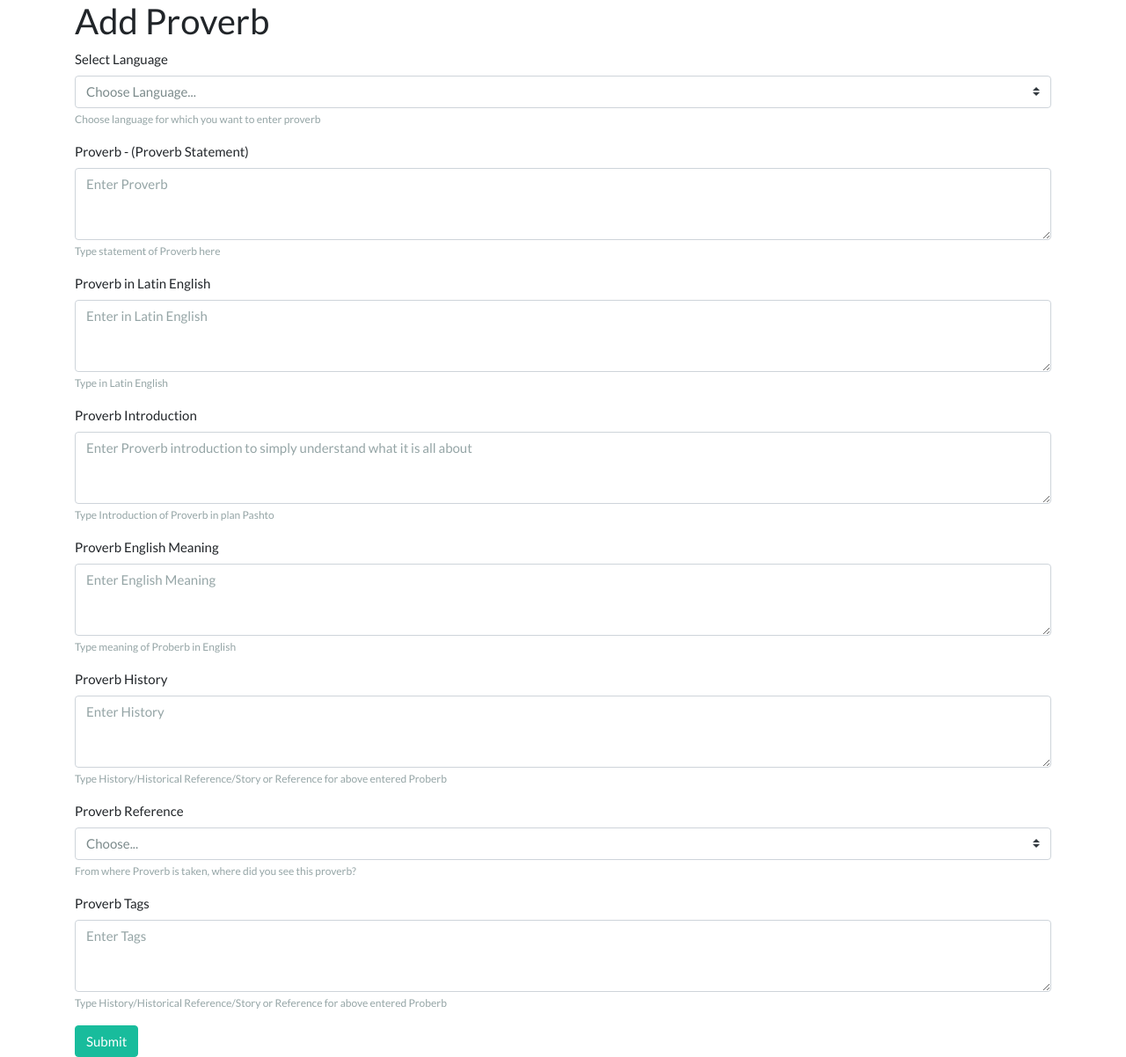
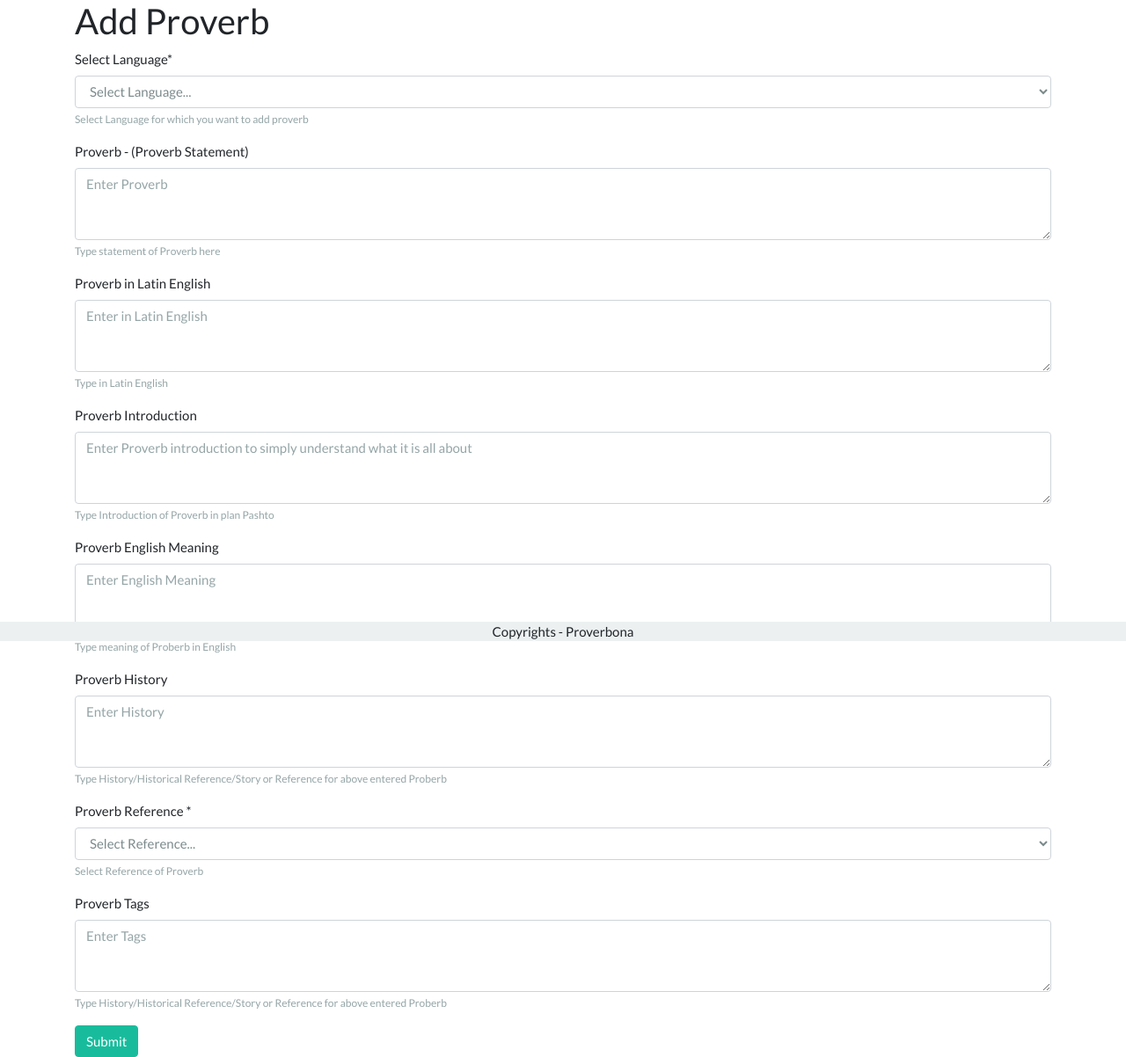
Before and after one commit to fWd82/Proverbona1, a CodeIgniter app: page /proverbona1/dashboard/add_proverb in a window 1280 px wide. Shown: the part 71-1273 px from the top of the page at 88% size. Run offline with CodeIgniter, Linux system fonts and the light colour scheme; a user stored in the database is signed in; data comes from the database, SQL or seed files in the repository.

Commit message:
Fetching Proverbs

```diff
--- a/application/controllers/Dashboard.php
+++ b/application/controllers/Dashboard.php
@@ -7,14 +7,27 @@
     }
 
     public function add_proverb(){
-        $this->load->view('admin/add_proverb');
+        $this->load->model('Proverbs_model');
+        $this->load->model('User_model');
+
+
+        $data['user_lang'] = $this -> User_model -> get_lang();
+        $data['dd_reference'] = $this -> Proverbs_model -> get_reference();
+
+        $this->load->view('admin/add_proverb', $data);
     }
 
     public function insert_proverb(){
+
         // echo "Reached Insert Proverb";
         // $this->load->view('admin/add_proverb');
         $this->load->library('form_validation');
         $this->load->library('session');
+
+        $this->load->model('Proverbs_model');
+        $this->load->model('User_model');
+        $data['user_lang'] = $this -> User_model -> get_lang();
+        $data['dd_reference'] = $this -> Proverbs_model -> get_reference();
 
 		$this->form_validation->set_rules('proverb_statement','Proverb Statement','required');
 		// $this->form_validation->set_rules('proverb_history','Proverb History',    'required');
@@ -26,22 +39,23 @@
             $post = $this->input->post();
             unset($post['Submit']);
             $this->load->model('Proverbs_model');
+
             if($this->Proverbs_model->add_proverb($post)){
 
                 $this->session->set_flashdata("feedback", "Successfully added to database");
                 $this->session->set_flashdata("feedback_class", "alert-success");
                 echo "Successfully added to database";
-                $this->load->view('admin/add_proverb');
+                $this->load->view('admin/add_proverb', $data);
 
             }else{
                 $this->session->set_flashdata("feedback", "Failed to add to database");
                 $this->session->set_flashdata("feedback_class", "alert-danger");
-                $this->load->view('admin/add_proverb');
+                $this->load->view('admin/add_proverb', $data);
                 echo "Failed to add to database";
             }
         }else{
             //Validation Fail
-            $this->load->view('admin/add_proverb');
+            $this->load->view('admin/add_proverb', $data);
             // echo validation_errors();
         }
     }
--- a/application/models/Proverbs_model.php
+++ b/application/models/Proverbs_model.php
@@ -1,19 +1,19 @@
 <?php
-
     class Proverbs_model extends CI_Model{
         public function index(){
             // View all proverbs here
-    }
+        } // eof index()
 
         public function proverb_list(){
             $this->load->database();
             $query = $this->db
-							->select(['id','proverbstatement', 'proverbhistory', 'added_on'])
-							->from('testtable')
+                                ->select(['proverb_id','proverb_statement', 'proverb_tags'])
+                                ->from('table_proverb')
                                 ->get();
+            return $query->result();
 
-		return $query->result();
-    }
+
+        } // eof proverb_list()
 
 
         public function add_proverb($array){
@@ -26,8 +26,20 @@
             // print_r($array);
             // exit();
 
-    }
+        } // eof add_proverb()
         // public function edit_proverb(){}
         // public function delete_proverb(){}
 
+        public function get_reference() {
+            $result = $this -> db -> select('reference_id, reference_category, reference_title, reference_author') -> get('table_reference') -> result_array();
+
+            $proverb_reference = array();
+            foreach($result as $r) {
+                $proverb_reference[$r['reference_id']] = $r['reference_category']  . ": " . $r['reference_title'] . " - " . $r['reference_author'];
             }
+            $proverb_reference[''] = 'Select Reference...';
+            // echo "<pre>";
+            // print_r ($proverb_reference); exit;
+            return $proverb_reference;
+            } // eof get_reference()
+    }
--- a/application/models/User_model.php
+++ b/application/models/User_model.php
@@ -3,16 +3,6 @@
 class User_model extends CI_Model{
     public function index(){
         // View all proverbs here
-    }
-
-    public function proverb_list(){
-        $this->load->database();
-        $query = $this->db
-							->select(['id','proverbstatement', 'proverbhistory', 'added_on'])
-							->from('testtable')
-							->get();
-
-		return $query->result();
     }
 
 
@@ -24,6 +14,7 @@
         // print_r($array);
         // exit();
     }
+
 
     public function signin_user($username, $password){
 
@@ -46,9 +37,9 @@
 
     }
 
+
     // public function edit_proverb(){}
     // public function delete_proverb(){}
-
 
     public function get_lang() {
             $result = $this -> db -> select('lang_id, lang_name') -> get('table_lang') -> result_array();
--- a/application/views/admin/add_proverb.php
+++ b/application/views/admin/add_proverb.php
@@ -19,21 +19,21 @@
 
 <?= form_open('http://localhost/proverbona1/dashboard/insert_proverb'); ?>
 <!-- <form> dashboard/insert_proverb -->
-  <div class="form-group">
-  <label for="proverb_lang">Select Language</label>
-    <select class="custom-select mb-2 mr-sm-2 mb-sm-0" id="proverb_lang">
-          <option selected>Choose Language...</option>
-          <option value="1">Pashto</option>
-          <option value="2">English</option>
-          <option value="3">Urdu</option>
-          <option value="4">Add Your Language</option>
-    </select>
-    <small id="" class="form-text text-muted">Choose language for which you want to enter proverb</small>
 
+<div class="form-group">
+    <label for="proverb_lang"> Select Language<span title="Mandatory" class="colorred">*</span> </label>
+	<?php
+	$nativelang = "";
+	if(!empty($proverb_lang)){
+		 $nativelang = set_value('proverb_lang', $user_nativelang);
+	}
+	?>
+    <?php  echo form_dropdown('proverb_lang', $user_lang, $nativelang, 'id="proverb_lang" class="form-control"');  ?>
+    <?php echo form_error('proverb_lang'); ?>
+    <small id="" class="form-text text-muted">Select Language for which you want to add proverb</small>
 </div>
 
-
-<?php echo form_hidden('proverb_lang', '1'); ?>
+<!-- <?php echo form_hidden('proverb_lang', '1'); ?> -->
 
 
 <div class="form-group">
@@ -74,25 +74,22 @@
   </div>
 
 
-  <div class="form-group">
-    <label for="proverb_reference">Proverb Reference</label>
-    <select class="custom-select mb-2 mr-sm-2 mb-sm-0" id="proverb_reference">
-          <option selected>Choose...</option>
-          <option value="1">Rohi Mataluna - Raj Wali Shah et al</option>
-          <option value="2">Matalona - Dr. Sultan Room</option>
-          <option value="3">Someones mouth</option>
-          <option value="3">Other</option>
-    </select>
-    <small id="" class="form-text text-muted">From where Proverb is taken, where did you see this proverb?</small>
-    <div style="display: none">
-      <label for="otherref">Other (If selected other)</label>
-      <input type="text" class="form-control" id="otherref" placeholder="Reference">
-    </div>
-  </div>
 
 
-  <?php echo form_hidden('proverb_reference', '1'); ?>
+  <!-- <?php echo form_hidden('proverb_reference', '1'); ?> -->
 
+  <div class="form-group">
+    <label for="proverb_reference">Proverb Reference <span title="Mandatory" class="colorred">*</span> </label>
+	<?php
+	$p_ref = "";
+	if(!empty($proverb_reference)){
+		 $p_ref = set_value('proverb_reference', $proverb_reference);
+	}
+	?>
+    <?php  echo form_dropdown('proverb_reference', $dd_reference, $p_ref, 'id="proverb_reference" class="form-control"');  ?>
+    <?php echo form_error('proverb_reference'); ?>
+    <small id="" class="form-text text-muted">Select Reference of Proverb  </small>
+</div>
 
   <div class="form-group">
     <label for="proverb_tags">Proverb Tags</label>
--- a/application/views/admin/admin_footer.php
+++ b/application/views/admin/admin_footer.php
@@ -1,2 +1,5 @@
+<footer class="footer fixed-bottom text-center bg-light">
+    Copyrights - Proverbona
+</footer>
 </body>
 </html>
--- a/application/views/admin/admin_header.php
+++ b/application/views/admin/admin_header.php
@@ -36,7 +36,7 @@
   <div class="collapse navbar-collapse" id="navbarColor02">
     <ul class="navbar-nav mr-auto">
       <li class="nav-item">
-        <a class="nav-link" href="#">Home </a>
+        <a class="nav-link" href="http://localhost/proverbona1/index.php/dashboard">Home </a>
       </li>
       <li class="nav-item active">
         <a class="nav-link" href="http://localhost/proverbona1/dashboard/add_proverb">Add Proverb <span class="sr-only">(current)</span> </a>
--- a/application/views/public/public_footer.php
+++ b/application/views/public/public_footer.php
@@ -1,2 +1,5 @@
+<footer class="footer fixed-bottom text-center bg-light">
+    Copyrights - Proverbona
+</footer>
 </body>
 </html>
--- a/application/views/public/public_header.php
+++ b/application/views/public/public_header.php
@@ -16,6 +16,7 @@
     <!-- <?php echo link_tag('css/mystyles.css'); ?> -->
 
 <link rel="stylesheet" type="text/css" href="http://localhost/proverbona1/assets/css/bootstrap.css">
+<link rel="stylesheet" type="text/css" href="http://localhost/proverbona1/assets/css/mystyles.css">
 
 <script type='text/javascript' src="http://localhost/proverbona1/assets/js/jquery-3.3.1.js"></script>
 <script type='text/javascript' src="http://localhost/proverbona1/assets/js/bootstrap.js"></script>
@@ -37,7 +38,7 @@
   <div class="collapse navbar-collapse" id="navbarColor02">
     <ul class="navbar-nav mr-auto">
       <li class="nav-item ">
-        <a class="nav-link" href="#">Home <span class="sr-only">(current)</span></a>
+        <a class="nav-link" href="http://localhost/proverbona1/">Home <span class="sr-only">(current)</span></a>
       </li>
       <li class="nav-item active">
         <a class="nav-link" href="http://localhost/proverbona1/user">Login</a>
--- /dev/null
+++ b/assets/css/mystyles.css
@@ -0,0 +1,5 @@
+
+.colorred{
+    color: red;
+font-weight: bold;
+}
```
Also changed, not shown: application/controllers/Home.php (+9 -5 lines), application/views/admin/dashboard.php (+16 -8 lines), application/views/public/home.php (+54 -1 lines), application/views/public/signup.php (+7 -7 lines), application/.htaccess (added), application/controllers/User.php (line endings or trailing spaces), system/.htaccess (added), 1 other file. Lines whose indentation alone changed are shown as unchanged.
